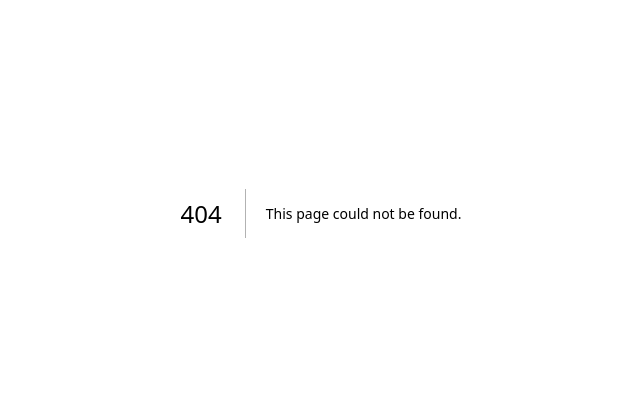
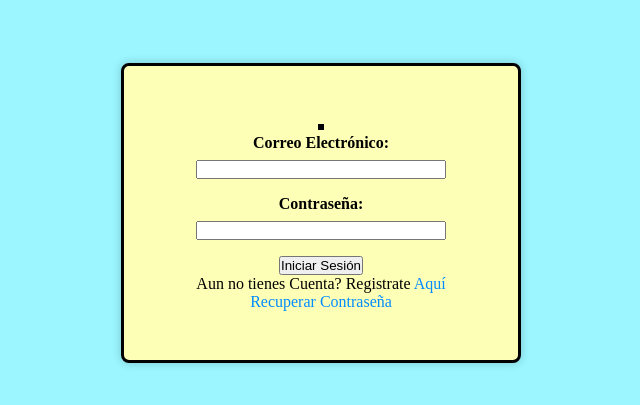
Before and after one commit to IgnacioMC20/guate-trivia, a Next.js app: page /login in a window 1280 px wide. Before the commit this address had no page. Shown: the part 187-592 px from the top of the page, without its empty margins (319-959 px from the left). Built offline with nearby package versions, Linux system fonts and the light colour scheme.

Commit message:
Primer Commit
Se agrega pagina de login,
se aplican validaciones a campos de correo y contraseña, se agrego el objeto img para el icono de la empresa

```diff
--- /dev/null
+++ b/src/pages/login.tsx
@@ -0,0 +1,84 @@
+// pages/login.tsx
+import React, { useState } from 'react';
+import styles from '../styles/Login.module.css';
+import Link from 'next/link';
+
+const Login: React.FC = () => {
+  const [email, setEmail] = useState('');
+  const [password, setPassword] = useState('');
+  const [error, setError] = useState('');
+
+  const handleEmailChange = (e: React.ChangeEvent<HTMLInputElement>) => {
+    setEmail(e.target.value);
+  };
+
+  const handlePasswordChange = (e: React.ChangeEvent<HTMLInputElement>) => {
+    setPassword(e.target.value);
+  };
+
+  const handleSubmit = (e: React.FormEvent<HTMLFormElement>) => {
+    e.preventDefault();
+    // Aquí puedes implementar la lógica de autenticación, como enviar los datos al servidor.
+    if (!email || !password) {
+      setError('Por favor, completa todos los campos.');
+      return;
+    }
+
+    // Valida la contraseña
+    if (!isValidPassword(password)) {
+      setError(
+        'La contraseña debe tener al menos 8 caracteres de longitud, \n' +
+          '1 letra mayúscula, 1 letra minúscula y 1 número.'
+      );
+      return;
+    }
+
+     // Si las validaciones pasan, procede con la autenticación
+     setError('');
+    // Implementa la lógica de autenticación
+  };
+
+  const isValidPassword = (password: string) => {
+    // Validar que la contraseña tenga al menos 8 caracteres, una mayúscula, una minúscula y un número
+    const passwordPattern = /^(?=.*[A-Z])(?=.*[a-z])(?=.*\d).{8,}$/;
+    return passwordPattern.test(password);
+  };
+
+  return (
+
+    <div className={styles.logincontainer}>
+      <div className={styles.logincontent}>
+        {error && <p className={styles.alerta}>{error}</p>}
+        <form onSubmit={handleSubmit}>
+        <img src="" alt="" className={styles.imgStyle} />
+          <div className={styles.formgroup}>
+            <label className={styles.labelset} htmlFor="email">Correo Electrónico:</label>
+            <input
+              type="email"
+              id="email"
+              value={email}
+              onChange={handleEmailChange}
+              required
+            />
+          </div>
+          <div className={styles.formgroup}>
+            <label className={styles.labelset} htmlFor="password">Contraseña:</label>
+            <input
+              type="password"
+              id="password"
+              value={password}
+              onChange={handlePasswordChange}
+              required
+            />
+          </div>
+          <button type="submit">Iniciar Sesión</button>
+          <p>Aun no tienes Cuenta? Registrate <Link href='/'>Aquí</Link> </p>
+          <Link href="/">Recuperar Contraseña</Link>
+        </form>
+      </div>
+    </div>
+
+  );
+};
+
+export default Login;
--- /dev/null
+++ b/src/styles/Login.module.css
@@ -0,0 +1,42 @@
+/* styles.css */
+  .logincontainer {
+    background-color: #fdffb6; /* Fondo del div que contiene el login */
+    padding: 20px;
+    border-radius: 8px;
+    box-shadow: 0 0 10px rgba(0, 0, 0, 0.2);
+    width: 400px;
+    height: 300px;
+    display: flex;
+    justify-content: center;
+    align-items: center;
+    min-height: 30vh;
+    border: solid black;
+
+  }
+
+  .logincontent {
+    text-align: center;
+
+  }
+
+  .formgroup {
+    margin-bottom: 16px;
+    display: flex;
+    flex-direction: column;
+  }
+
+
+  .alerta{
+    background-color: red;
+  }
+
+  .labelset{
+    font-weight: bold;
+    margin-bottom: 8px;
+    color: black;
+  }
+
+  .imgStyle{
+    border: solid black ;
+
+  }
--- a/src/styles/globals.css
+++ b/src/styles/globals.css
@@ -86,17 +86,17 @@ body {
 }
 
 body {
-  color: rgb(var(--foreground-rgb));
-  background: linear-gradient(
-      to bottom,
-      transparent,
-      rgb(var(--background-end-rgb))
-    )
-    rgb(var(--background-start-rgb));
+  background-color: #9BF6FF; /* Fondo detrás del div que contiene el login */
+  margin: 0;
+  padding: 0;
+  display: flex;
+  justify-content: center;
+  align-items: center;
+  min-height: 100vh;
 }
 
 a {
-  color: inherit;
+  color: rgb(0, 140, 255);
   text-decoration: none;
 }
 
@@ -105,3 +105,7 @@ a {
     color-scheme: dark;
   }
 }
+
+form {
+  display: inline-block;
+}
```
Also changed, not shown: package.json (+4 -4 lines), 1 other file (tests, documents, lock files or other folders).
